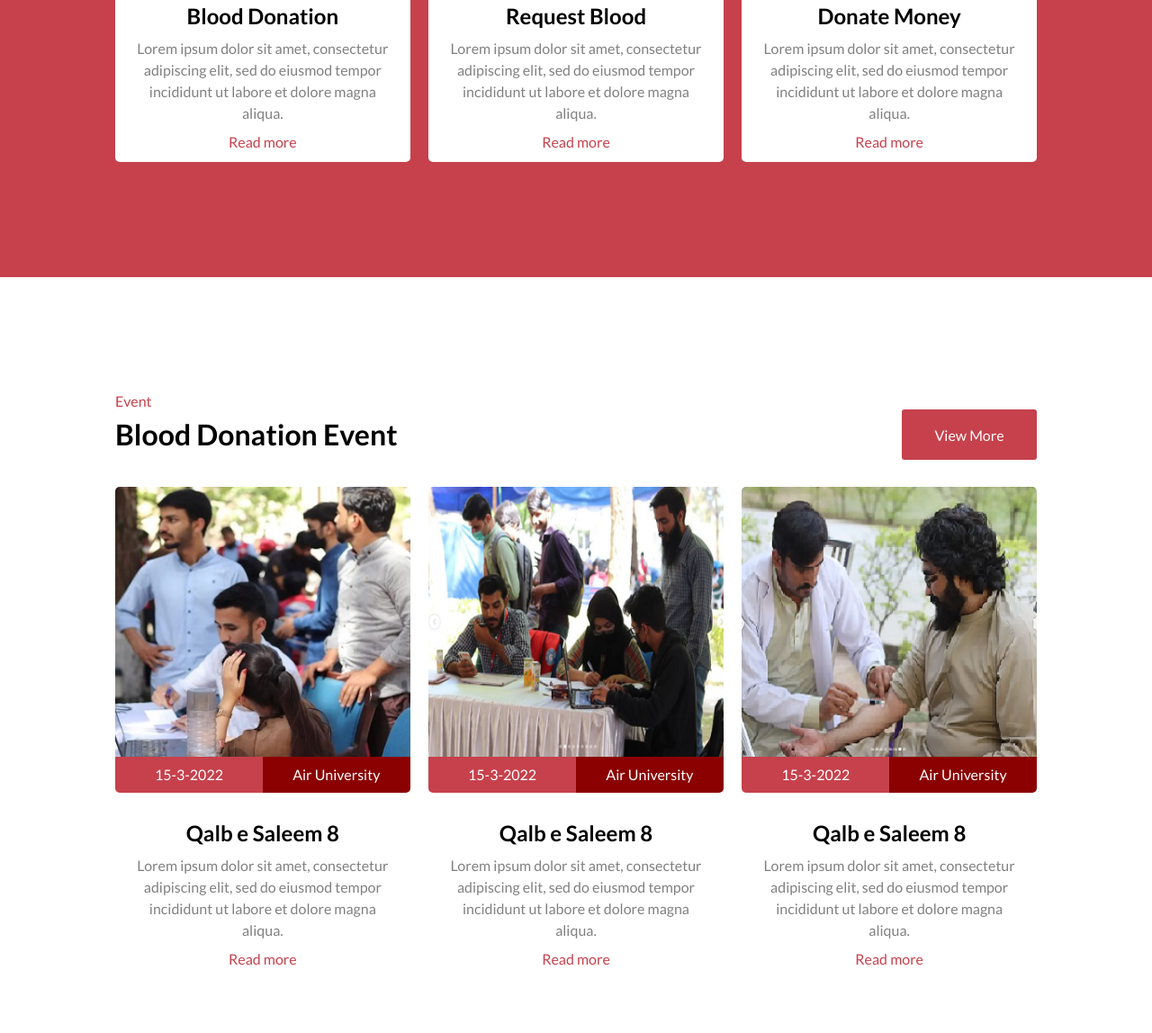
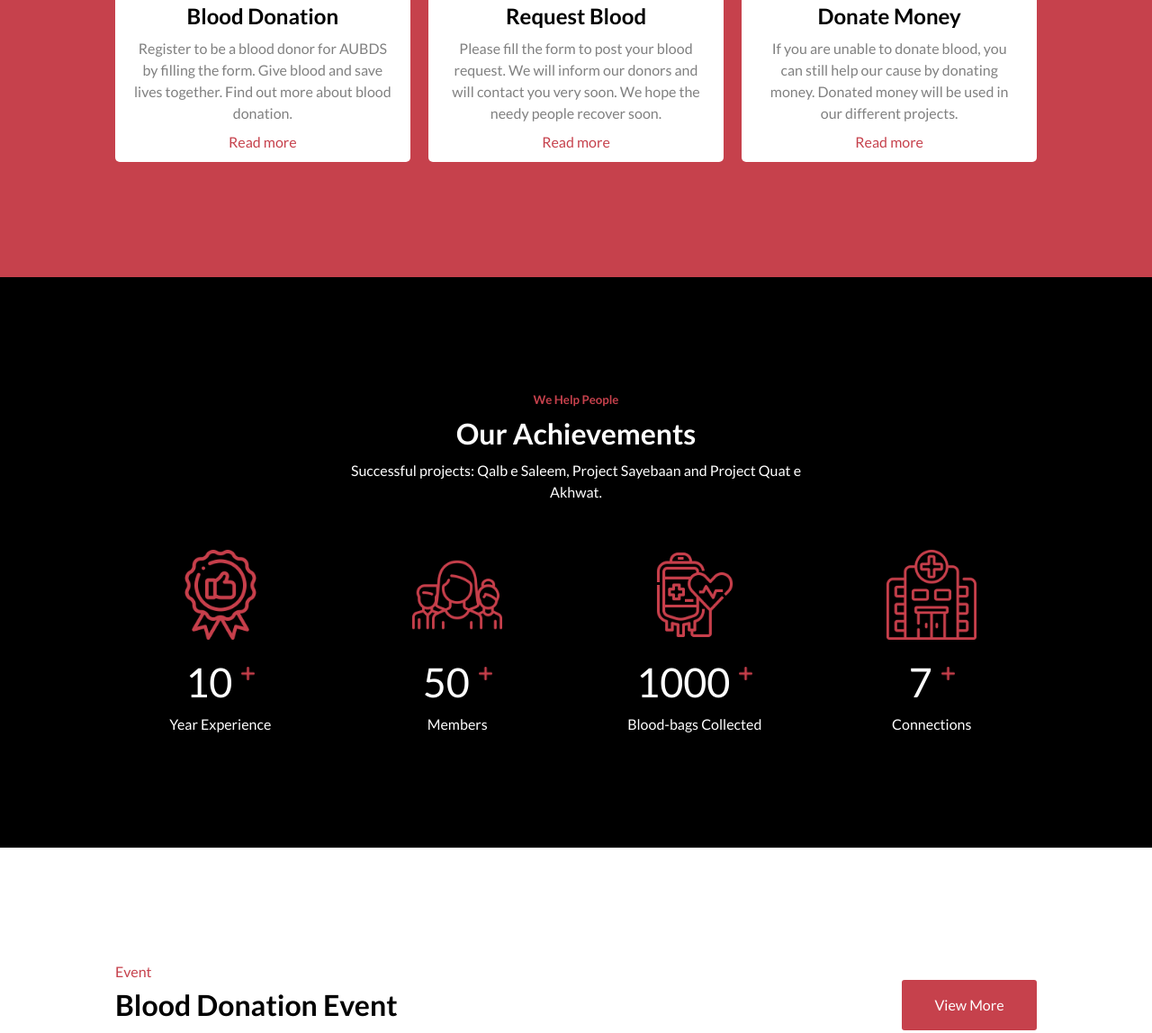
Before and after one commit to moinuddinrao/practice_projects, a plain HTML site: page index.html in a window 1280 px wide. Shown: the part 2180-3328 px from the top of the page at 90% size. Drawn offline with Linux system fonts and the light colour scheme.

Commit message:
counter animation

```diff
--- a/css/stylesheet.css
+++ b/css/stylesheet.css
@@ -428,7 +428,7 @@ input[type="checkbox"] {
 @media only screen and (max-width: 768px) {
   .hadith {
     margin-top: 10vh;
-    padding: 50px;
+    padding: 50px 25px;
   }
 
   .row-action {
@@ -450,12 +450,84 @@ input[type="checkbox"] {
 /* third-container */
 /* ******************************************* */
 .third-container {
-  margin: 0;
+  margin: 0 auto;
+	overflow: auto;
+  background-color: black;
+	color: white;
+	padding: 10%;
 }
 
-.third-container img{
+.achievements{
+  margin: 0 auto 5% auto;
+  text-align: center;
+  width: 50%;
+}
+.achievements h5 {
+  color: #c6414c;
+  margin-bottom: 10px;
+}
+
+.achievements p{
+  margin-top: 10px;
+  line-height: 1.5;
+}
+
+.counters {
+  display: grid;
+	grid-template-columns: repeat(4, 1fr);
+	grid-gap: 30px;
+	text-align: center;
+}
+
+.icon{
+	width: 100px;
+  height: 100px;
+	margin-bottom: 10px;
+}
+
+/* .icon:hover {
+  background: white;
+} */
+
+.counter-box {
   width: 100%;
-  opacity: 0.7;
+  display: flex;
+  justify-content: center;
+}
+
+.counter {
+	font-size: 45px;
+	margin: 10px 0;
+  text-align: right;
+}
+
+.plus {
+  text-align: left;
+  margin: 10px 0;
+  padding: 10px 0 0 10px;
+}
+
+.plus img {
+  width: 15px;
+  height: 15px;
+}
+
+@media only screen and (max-width: 768px) {
+	.achievements{
+    margin: 10% auto;
+    text-align: center;
+    width: 100%;
+  }
+
+  .counters{
+		grid-template-columns: repeat(2, 1fr);
+	}
+
+	.counters > div:nth-of-type(1),
+	.counters > div:nth-of-type(2) {
+		border-bottom: 1px solid white;
+		padding-bottom: 20px;
+	}
 }
 
 /* ******************************************* */
@@ -508,6 +580,7 @@ input[type="checkbox"] {
 
 .event-description {
   height: 40px;
+  display: flex;
 }
 
 .event-date {
@@ -515,7 +588,6 @@ input[type="checkbox"] {
   background-color: #c6414c;
   height: 40px;
   width: 50%;
-  float: left;
   text-align: center;
   line-height: 40px;
   border-bottom-left-radius: 5px;
@@ -526,7 +598,6 @@ input[type="checkbox"] {
   background-color: darkred;
   height: 40px;
   width: 50%;
-  float: left;
   text-align: center;
   line-height: 40px;
   border-bottom-right-radius: 5px;
--- a/index.html
+++ b/index.html
@@ -144,7 +144,7 @@
         <div class="heading">
           <p>Services</p>
           <div>
-            <h1>AUBDS Servies</h1>
+            <h1>AUBDS Services</h1>
             <button class="button">View More</button>
           </div>
         </div>
@@ -158,8 +158,8 @@
           <div class="action-txt">
             <h2>Blood Donation</h2>
             <p>
-              Lorem ipsum dolor sit amet, consectetur adipiscing elit, sed do
-              eiusmod tempor incididunt ut labore et dolore magna aliqua.
+              Register to be a blood donor for AUBDS by filling the form. Give blood and
+              save lives together. Find out more about blood donation.
             </p>
             <a class="read-more" href="#">Read more</a>
           </div>
@@ -171,8 +171,9 @@
           <div class="action-txt">
             <h2>Request Blood</h2>
             <p>
-              Lorem ipsum dolor sit amet, consectetur adipiscing elit, sed do
-              eiusmod tempor incididunt ut labore et dolore magna aliqua.
+              Please fill the form to post your blood request. We will inform
+              our donors and will contact you very soon.
+              We hope the needy people recover soon.
             </p>
             <a class="read-more" href="#">Read more</a>
           </div>
@@ -184,8 +185,9 @@
           <div class="action-txt">
             <h2>Donate Money</h2>
             <p>
-              Lorem ipsum dolor sit amet, consectetur adipiscing elit, sed do
-              eiusmod tempor incididunt ut labore et dolore magna aliqua.
+              If you are unable to donate blood,
+              you can still help our cause by donating money.
+              Donated money will be used in our different projects.
             </p>
             <a class="read-more" href="#">Read more</a>
           </div>
@@ -193,20 +195,59 @@
       </div>
     </div>
 
-    <!-- <div class="third-container">
-      <img src="images/bg.jpg" alt="">
+    <div class="third-container">
+      <div class="achievements">
+        <h5>We Help People</h5>
+        <h1>Our Achievements</h1>
+        <p>Successful projects: Qalb e Saleem,
+          Project Sayebaan and Project Quat e Akhwat.</p>
+      </div>
 
-      <div class="third-txt">
-        <p>We Help People</p>
-        <h1>AUBDS Team</h1>
-      </div>
-      <div class="third-row">
-        <div class="icon">
-
+      <div class="counters">
+        <div>
+          <img class="icon" src="images/counter-icons/experience.png" alt="" />
+          <div class="counter-box">
+            <div class="counter" data-target="10">0</div>
+            <div class="plus">
+              <img src="images/counter-icons/add.png" alt="" />
+            </div>
+          </div>
+          <p>Year Experience</p>
         </div>
 
+        <div>
+          <img class="icon" src="images/counter-icons/team.png" alt="" />
+          <div class="counter-box">
+            <div class="counter" data-target="50">0</div>
+            <div class="plus">
+              <img src="images/counter-icons/add.png" alt="" />
+            </div>
+          </div>
+          <p>Members</p>
+        </div>
+
+        <div>
+          <img class="icon" src="images/counter-icons/blood-bag.png" alt="" />
+          <div class="counter-box">
+            <div class="counter" data-target="1000">0</div>
+            <div class="plus">
+              <img src="images/counter-icons/add.png" alt="" />
+            </div>
+          </div>
+          <p>Blood-bags Collected</p>
+        </div>
+        <div>
+          <img class="icon" src="images/counter-icons/cooperation.png" alt="" />
+          <div class="counter-box">
+            <div class="counter" data-target="7">0</div>
+            <div class="plus">
+              <img src="images/counter-icons/add.png" alt="" />
+            </div>
+          </div>
+          <p>Connections</p>
+        </div>
       </div>
-    </div> -->
+    </div>
 
     <div class="fourth-container">
       <div class="heading">
@@ -292,4 +333,37 @@
       </div>
     </div>
   </body>
+
+  <!--******************
+      Counter Animation
+      ******************-->
+  <script>
+    const counters = document.querySelectorAll(".counter");
+    const speed = 1000; // The lower the slower
+
+    counters.forEach((counter) => {
+      const updateCount = () => {
+        const target = +counter.getAttribute("data-target");
+        const count = +counter.innerText;
+
+        // Lower inc to slow and higher to slow
+        const inc = target / speed;
+
+        // console.log(inc);
+        // console.log(count);
+
+        // Check if target is reached
+        if (count < target) {
+          // Add inc to count and output in counter
+          counter.innerText = Math.ceil(count + inc);
+          // Call function every ms
+          setTimeout(updateCount, 1);
+        } else {
+          counter.innerText = target;
+        }
+      };
+
+      updateCount();
+    });
+  </script>
 </html>
```
Also changed, not shown: images/counter-icons/add.png (added), images/counter-icons/blood-bag.png (added), images/counter-icons/cooperation.png (added), images/counter-icons/experience.png (added), images/counter-icons/team.png (added), main.js (line endings or trailing spaces).
